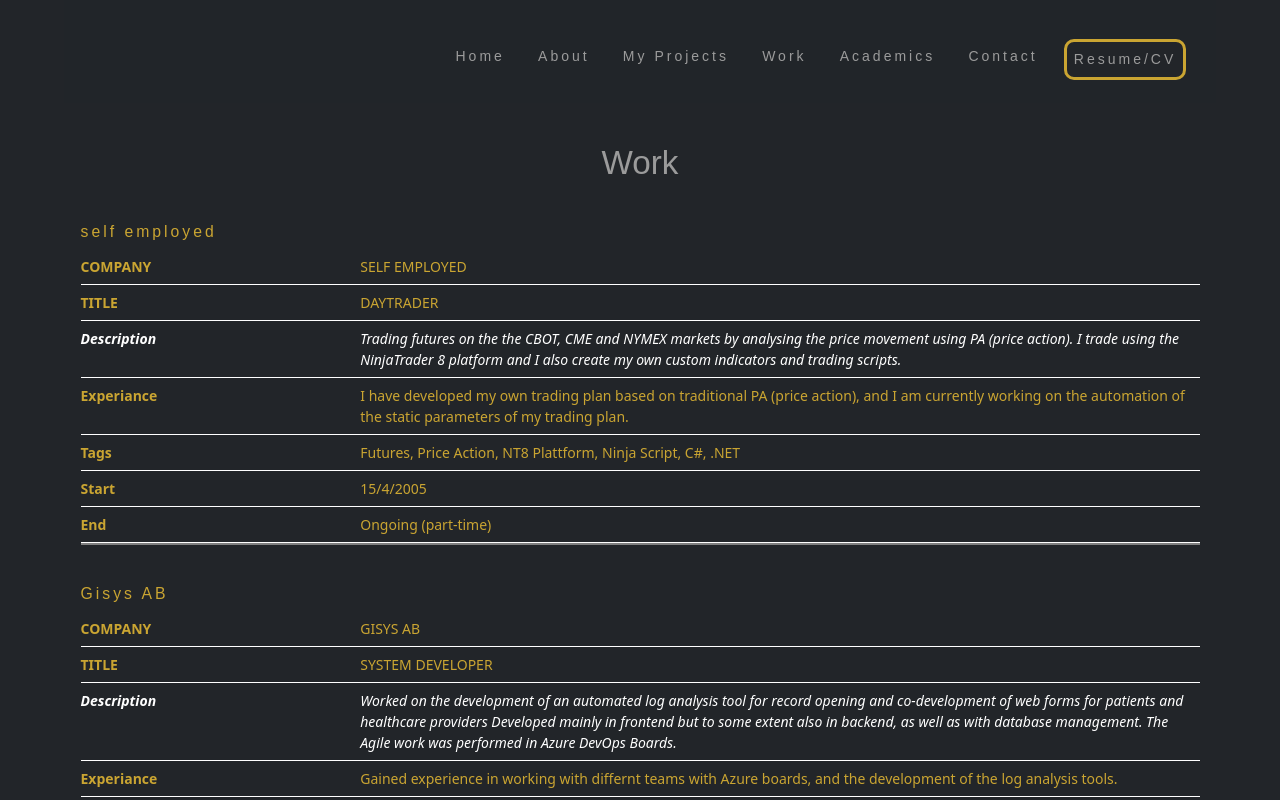
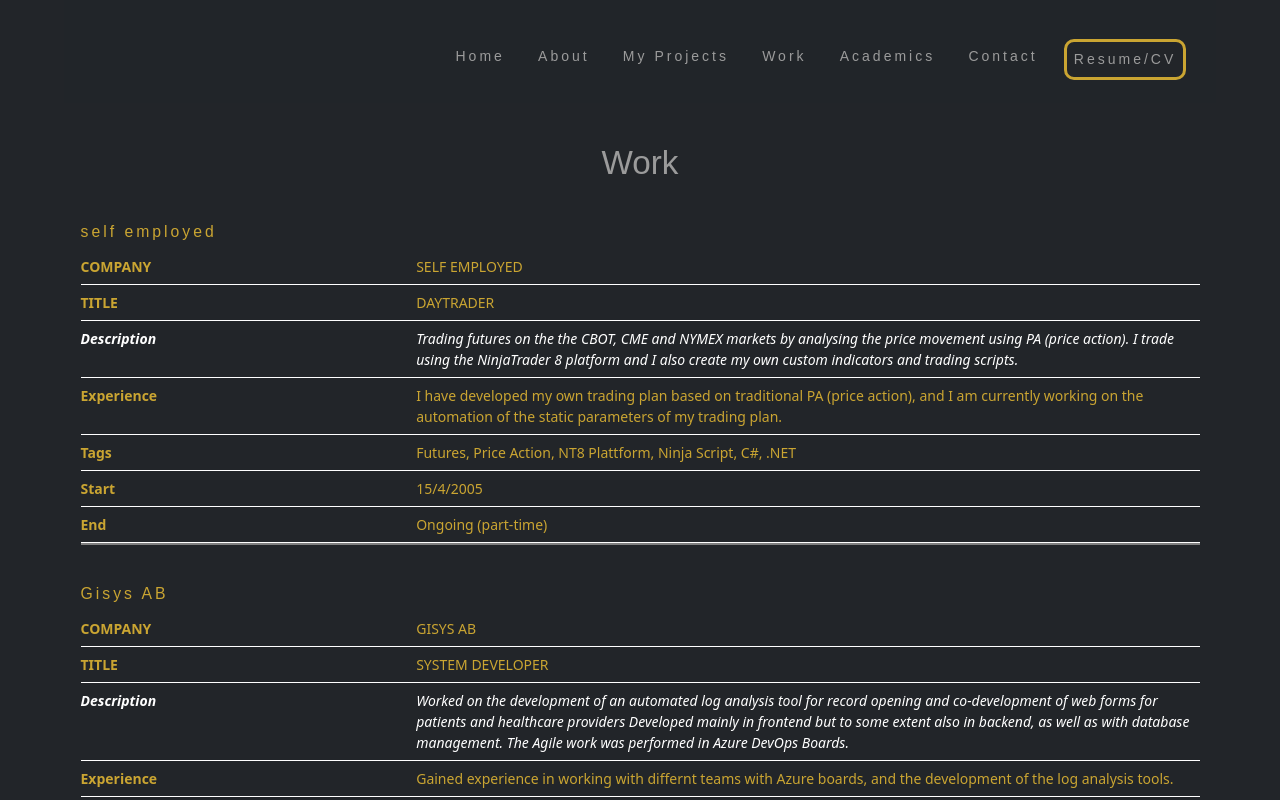
Before and after one commit to MrBrunotte/stefanbrunotteportfolio, a React (Create React App) app: page /#/work in a window 1280 px wide. Shown: the top 800 px of the page. Built offline with nearby package versions, Linux system fonts and the light colour scheme; a web font is replaced by a local one.

Commit message:
Padding fix

```diff
--- a/src/components/work/work.js
+++ b/src/components/work/work.js
@@ -18,7 +18,7 @@ let Work = () => {
                                     <td data-label="Company" className="myUppercase">{work.company}</td>
                                     <td data-label="Title" className="myUppercase">{work.workDescription}</td>
                                     <td data-label="Description">{work.description}</td>
-                                    <td data-label="Experiance">{work.gainedExperience}</td>
+                                    <td data-label="Experience">{work.gainedExperience}</td>
                                     <td data-label="Tags">{work.tags}</td>
                                     <td data-label="Start">{work.startDate}</td>
                                     <td data-label="End">{work.endDate}</td>
--- a/src/myWorkAcademics.css
+++ b/src/myWorkAcademics.css
@@ -74,7 +74,7 @@ display: none;
 }
 .table tbody tr td {
     text-align: left;
-    padding-left: 25%;
+    padding-left: 30%;
     padding-right: 0;
     position: relative;
 }
```
